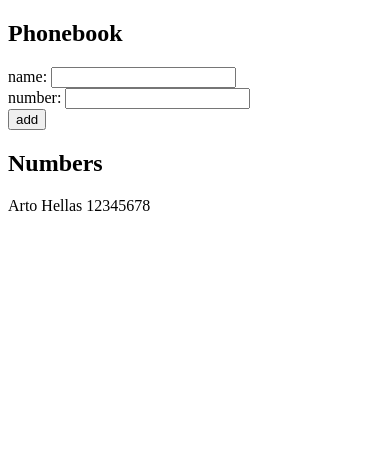
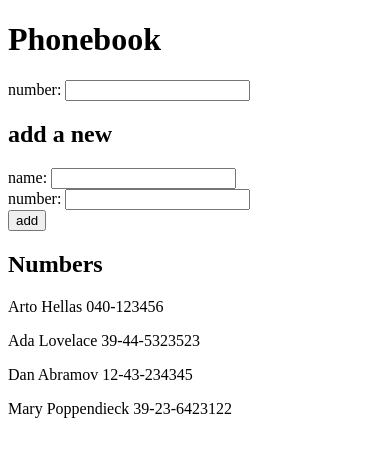
Before and after one commit to zerochil/fullstackopen, a React (Vite) app in the folder part2/phonebook/: page / in a window 390 px wide. Shown: the top 456 px of the page. Built offline with nearby package versions, Linux system fonts and the light colour scheme.

Commit message:
2.9*: The Phonebook Step4

```diff
--- a/part2/phonebook/src/App.jsx
+++ b/part2/phonebook/src/App.jsx
@@ -2,26 +2,47 @@ import { useState } from 'react'
 
 const App = () => {
   const [persons, setPersons] = useState([
-    { name: 'Arto Hellas', number: 12345678}
+    { name: 'Arto Hellas', number: '040-123456', id: 1 },
+    { name: 'Ada Lovelace', number: '39-44-5323523', id: 2 },
+    { name: 'Dan Abramov', number: '12-43-234345', id: 3 },
+    { name: 'Mary Poppendieck', number: '39-23-6423122', id: 4 }
   ])
-  const [newName, setNewName] = useState('')
+  // const [newName, setNewName] = useState('')
+  const [filter, setFilter] = useState('')
 
   const handleSubmit = (e) => {
     e.preventDefault();
+
     const formData = new FormData(e.target);
     const formProps = Object.fromEntries(formData);
-    console.log(formProps)
+
     if ( persons.some( person => person.name === formProps.name) ){
       alert( `${formProps.name} is alrady added to phonebook` )
       return
     }
-    const newcopy = [...persons, formProps]
-    setPersons(newcopy)
+
+    setPersons([...persons, formProps])
+  }
+
+  const displayNumbers = () => {
+    return (
+      persons.filter(
+        person => person.name.toLowerCase().includes(filter.toLowerCase())
+      ).map(
+        person => <p key={person.name}>{person.name} {person.number}</p>
+      )
+    )
+  }
+
+  const handleFilter = (e) => {
+    setFilter(e.target.value)
   }
 
   return (
     <div>
-      <h2>Phonebook</h2>
+      <h1>Phonebook</h1>
+      <div>number: <input type="text" name="number" onKeyUp={handleFilter} /></div>
+      <h2>add a new</h2>
       <form onSubmit={handleSubmit}>
         <div>
           name: <input type="text" name="name" />
@@ -32,7 +53,8 @@ const App = () => {
         </div>
       </form>
       <h2>Numbers</h2>
-      {persons.map( person => <p key={person.name}>{person.name} {person.number}</p>)}
+      {displayNumbers()}
+      {/* {persons.map( person => <p key={person.name}>{person.name} {person.number}</p>)} */}
     </div>
   )
 }
```
